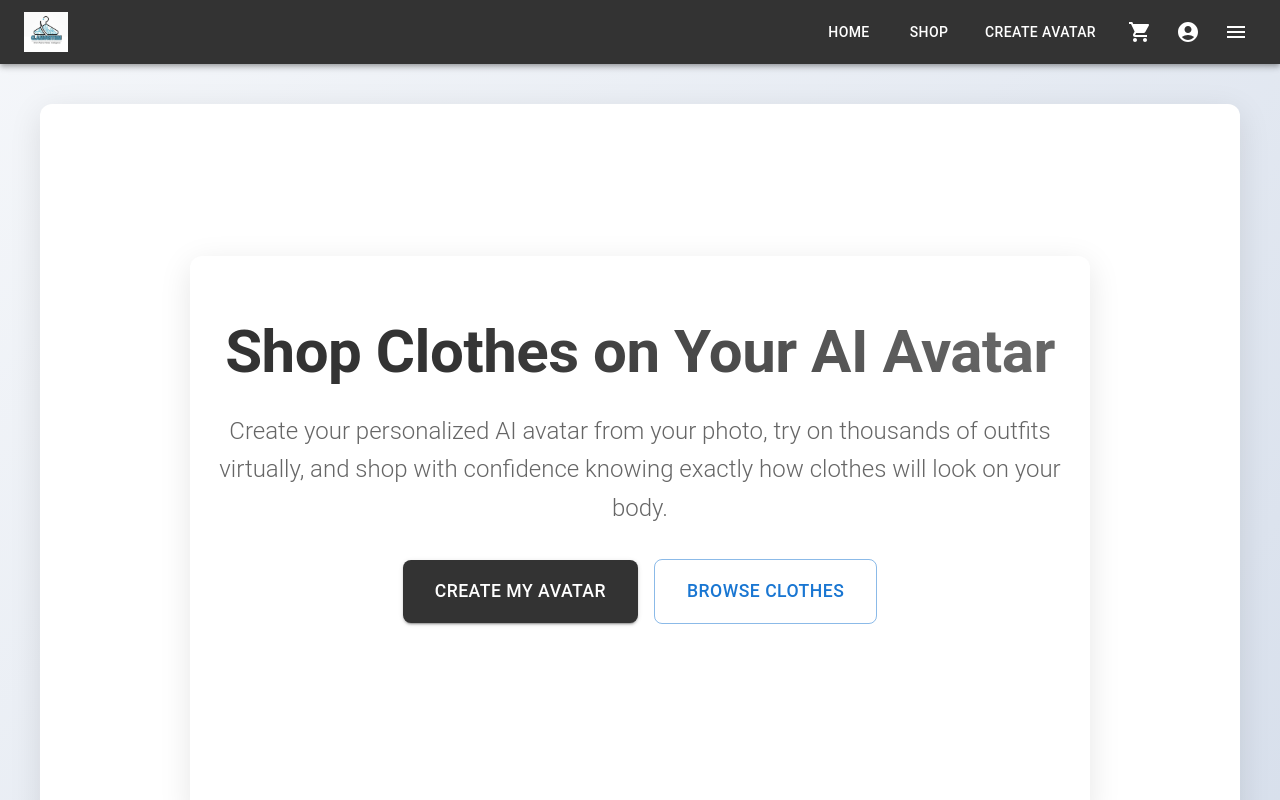
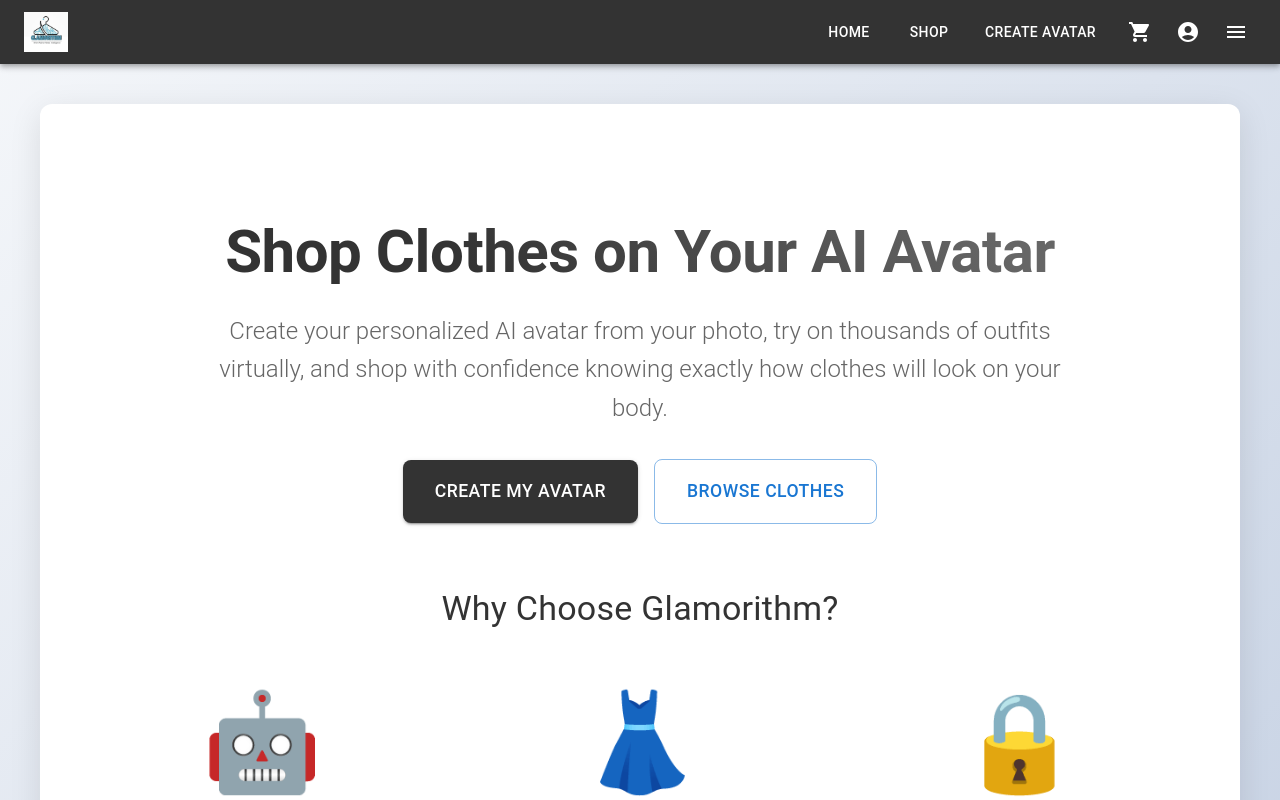
Before and after one commit to atharva-nagalkar/glamorithm-website, a React (Vite) app: page / in a window 1280 px wide. Shown: the top 800 px of the page. Built offline with nearby package versions, Linux system fonts and the light colour scheme.

Commit message:
Fix footer CSS issue - prevent global container styles from affecting footer

```diff
--- a/src/index.css
+++ b/src/index.css
@@ -53,8 +53,8 @@ html {
   color: white !important; /* White text for buttons in the app bar */
 }
 
-/* Style for the main content container */
-.MuiContainer-root {
+/* Style for the main content container ONLY (not footer) */
+.content-container {
   background-color: #fff; /* White background for the main content */
   padding: 60px 40px; /* More generous padding */
   margin: 40px auto; /* Center with top/bottom margins */
@@ -64,7 +64,7 @@ html {
   transition: all 0.3s ease; /* Smooth transitions */
 }
 
-.MuiContainer-root:hover {
+.content-container:hover {
   box-shadow: 0 12px 48px rgba(0, 0, 0, 0.15);
   transform: translateY(-2px);
 }
```
